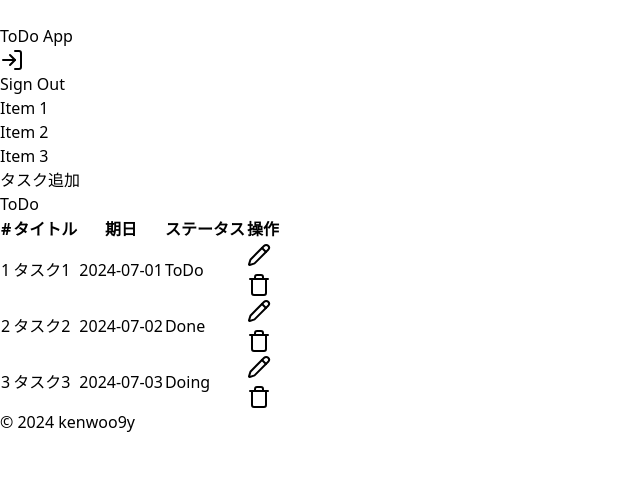
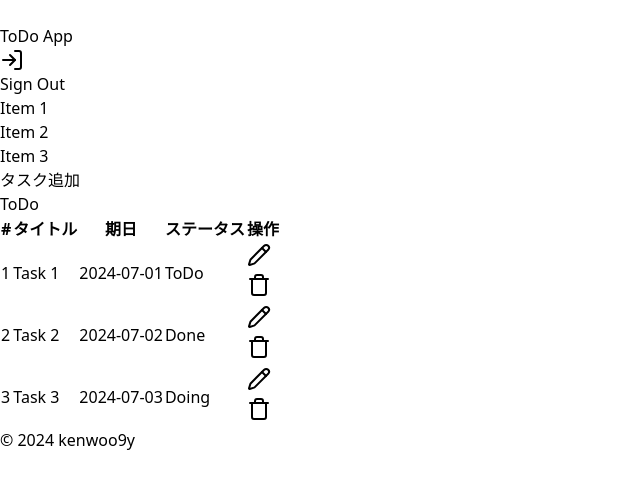
Before and after one commit to kenwoo9y/todo-client-react, a React (Vite) app in the folder client/: page / in a window 1280 px wide. Shown: the top 488 px of the page, without its empty margins (0-640 px from the left). Built offline with nearby package versions, Linux system fonts and the light colour scheme.

Commit message:
Cut out TaskDelete as a component

```diff
--- a/client/src/App.tsx
+++ b/client/src/App.tsx
@@ -17,20 +17,6 @@ const App: React.FC = () => {
       setIsSideMenuOpen(false);
     };
 
-    const columns = [
-      { label: '#', field: 'index' },
-      { label: 'タイトル', field: 'title' },
-      { label: '期日', field: 'due_date' },
-      { label: 'ステータス', field: 'status'},
-      { label: '操作', field: 'actions'},
-    ];
-
-    const data = [
-      { title: 'タスク1', due_date: '2024-07-01', status: 'ToDo'},
-      { title: 'タスク2', due_date: '2024-07-02', status: 'Done'},
-      { title: 'タスク3', due_date: '2024-07-03', status: 'Doing'},
-    ];
-
     return (
       <div className="flex flex-col min-h-screen">
           <Header toggleSideMenu={toggleSideMenu} />
@@ -40,7 +26,7 @@ const App: React.FC = () => {
               <div className="flex justify-end mb-4">
                 <TaskCreate />
               </div>
-              <TaskList columns={columns} data={data} />
+              <TaskList />
             </div>
           </main>
           <Footer />
--- /dev/null
+++ b/client/src/components/TaskDelete.tsx
@@ -0,0 +1,66 @@
+import React, { useState } from 'react';
+import { Trash } from 'lucide-react';
+import Modal from 'react-modal';
+
+const customStyles = {
+  content: {
+    top: '50%',
+    left: '50%',
+    right: 'auto',
+    bottom: 'auto',
+    marginRight: '-50%',
+    transform: 'translate(-50%, -50%)',
+    width: '50%',
+    maxWidth: '400px',
+    height: '30%',
+    maxHeight: '200px',
+  },
+};
+
+Modal.setAppElement('#root');
+
+const TaskDelete: React.FC<{ task: any, onDelete: (taskId: number) => void }> = ({ task, onDelete }) => {
+  const [modalIsOpen, setIsOpen] = useState(false);
+
+  function openModal() {
+    setIsOpen(true);
+  }
+
+  function closeModal() {
+    setIsOpen(false);
+  }
+
+  function handleDelete() {
+    onDelete(task.index);
+    closeModal();
+  }
+
+  return (
+    <div>
+      <button onClick={openModal} className="text-black fill-current cursor-pointer">
+        <Trash />
+      </button>
+      <Modal
+        isOpen={modalIsOpen}
+        onRequestClose={closeModal}
+        style={customStyles}
+        contentLabel="Task Delete Modal"
+      >
+        <h2>タスク削除</h2>
+        <p>このタスクを削除しますか？</p>
+        <p className="font-bold">{task.title}</p>
+        <br/>
+        <div className="flex justify-end space-x-2">
+          <button onClick={handleDelete} className="bg-red-500 text-white px-4 py-2 rounded shadow">
+            削除
+          </button>
+          <button onClick={closeModal} className="bg-white text-grey px-4 py-2 rounded shadow border">
+            キャンセル
+          </button>
+        </div>
+      </Modal>
+    </div>
+  );
+};
+
+export default TaskDelete;
--- a/client/src/components/TaskList.tsx
+++ b/client/src/components/TaskList.tsx
@@ -1,18 +1,37 @@
-import React from "react";
-import { Trash } from "lucide-react";
+import React, { useState } from "react";
 import TaskEdit from "./TaskEdit";
+import TaskDelete from "./TaskDelete";
 
-interface Column {
-    label: string,
-    field: string
+interface Task {
+    index: number;
+    title: string;
+    details: string;
+    due_date: string;
+    status: string;
 }
 
-interface DataTableProps {
-    columns: Column[];
-    data: any[];
-}
+const columns = [
+    { label: '#', field: 'index' },
+    { label: 'タイトル', field: 'title' },
+    { label: '期日', field: 'due_date' },
+    { label: 'ステータス', field: 'status' },
+    { label: '操作', field: 'actions' },
+];
 
-const TaskList: React.FC<DataTableProps> = ({ columns, data }) => {
+const initialData: Task[] = [
+    { index: 1, title: 'Task 1', details: 'Detail 1', due_date: '2024-07-01', status: 'ToDo' },
+    { index: 2, title: 'Task 2', details: 'Detail 2', due_date: '2024-07-02', status: 'Done' },
+    { index: 3, title: 'Task 3', details: 'Detail 3', due_date: '2024-07-03', status: 'Doing' },
+];
+
+const TaskList: React.FC = () => {
+    const [tasks, setTasks] = useState<Task[]>(initialData);
+
+    const handleDelete = (taskId: number) => {
+        const newTasks = tasks.filter((task) => task.index !== taskId);
+        setTasks(newTasks);
+    };
+
     return (
         <div className="overflow-x-auto">
             <h1 className="text-2xl">ToDo</h1>
@@ -30,8 +49,8 @@ const TaskList: React.FC<DataTableProps> = ({ columns, data }) => {
                     </tr>
                 </thead>
                 <tbody>
-                    {data.map((row, rowIndex) => (
-                        <tr key={rowIndex} className="hover:bg-gray-100">
+                    {tasks.map((row, rowIndex) => (
+                        <tr key={row.index} className="hover:bg-gray-100">
                             {columns.map((column) => (
                                 <td
                                     key={column.field}
@@ -40,10 +59,10 @@ const TaskList: React.FC<DataTableProps> = ({ columns, data }) => {
                                     {column.field === 'index' ? rowIndex + 1 :
                                     column.field === 'actions' ? (
                                         <div className="flex space-x-4">
-                                          <TaskEdit task={row} />
-                                          <Trash className="text-black cursor-pointer" />
+                                            <TaskEdit task={row} />
+                                            <TaskDelete task={row} onDelete={handleDelete} />
                                         </div>
-                                    ) : row[column.field]}
+                                    ) : (row as any)[column.field]}
                                 </td>
                             ))}
                         </tr>
```
